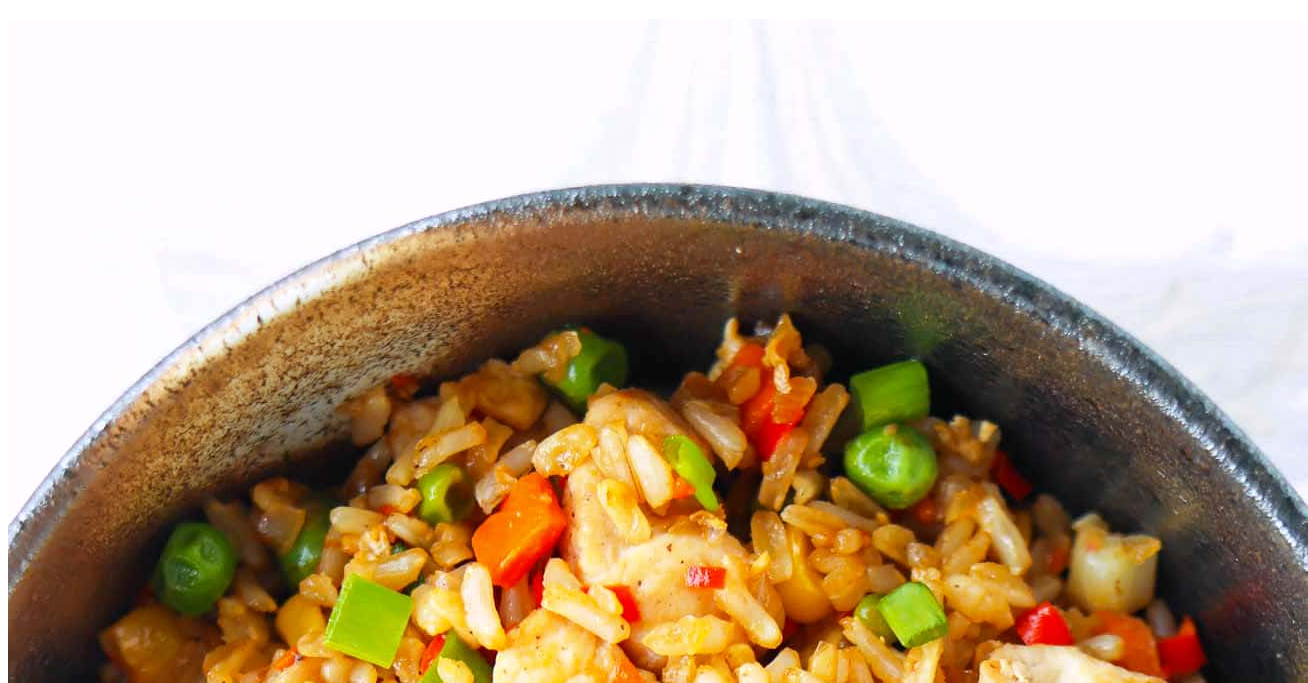
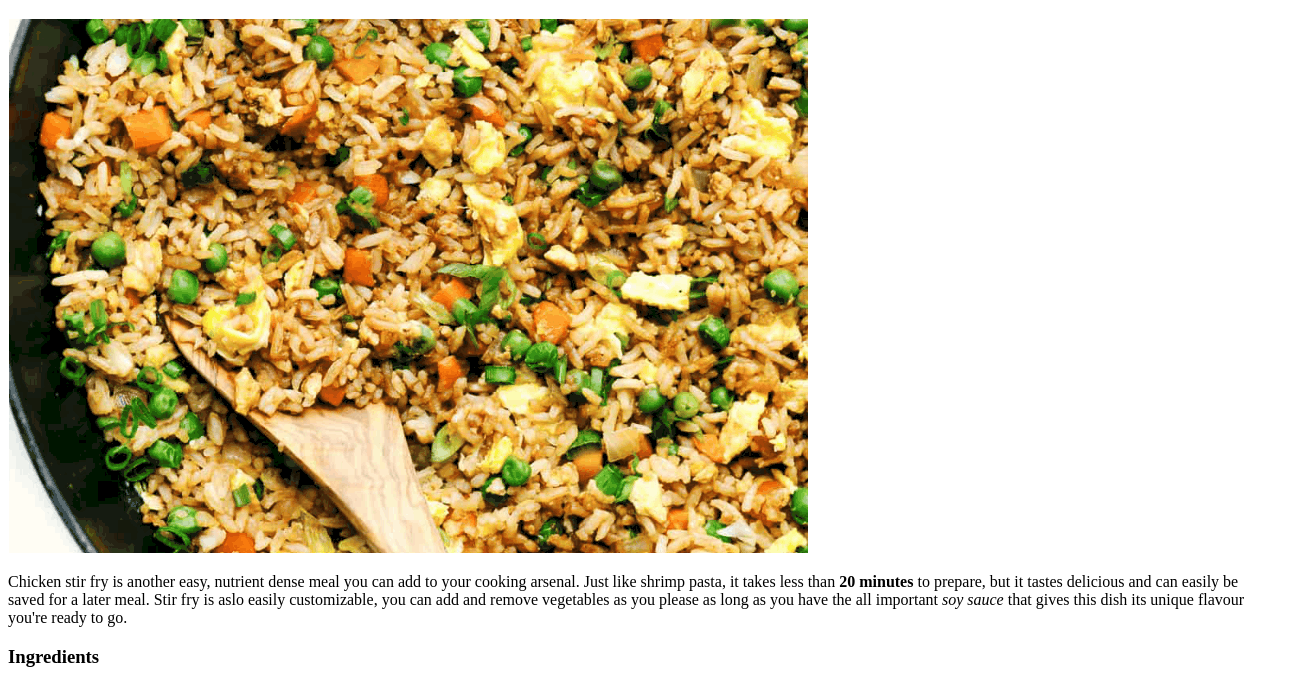
Before and after one commit to Tim-odm/odin-recipes, a plain HTML site: page recipes/stir-fry.html in a window 1280 px wide. Shown: the part 61-744 px from the top of the page, 1308 px wide, since content can reach past the window. Drawn offline with Linux system fonts and the light colour scheme.

Commit message:
Image Change and Code Clean up
Changed the image for the stir fry recipe and cleaned up some code
in index.html

```diff
--- a/recipes/stir-fry.html
+++ b/recipes/stir-fry.html
@@ -8,7 +8,7 @@
 </head>
 <body>
   <h1>Chicken Stir Fry</h1>
-  <img src="../img/stir-fry.jpg" alt="an image of bite sized chicken pieces
+  <img src="../img/easy_fried_rice-4.webp" alt="an image of bite sized chicken pieces
   mixed together with vegetables such as peas carrots and oninions, on top
   of yellow rice in a silver bowl.">
   <p>
```
Also changed, not shown: index.html (+2 -1 lines), img/easy_fried_rice-4.webp (added).
